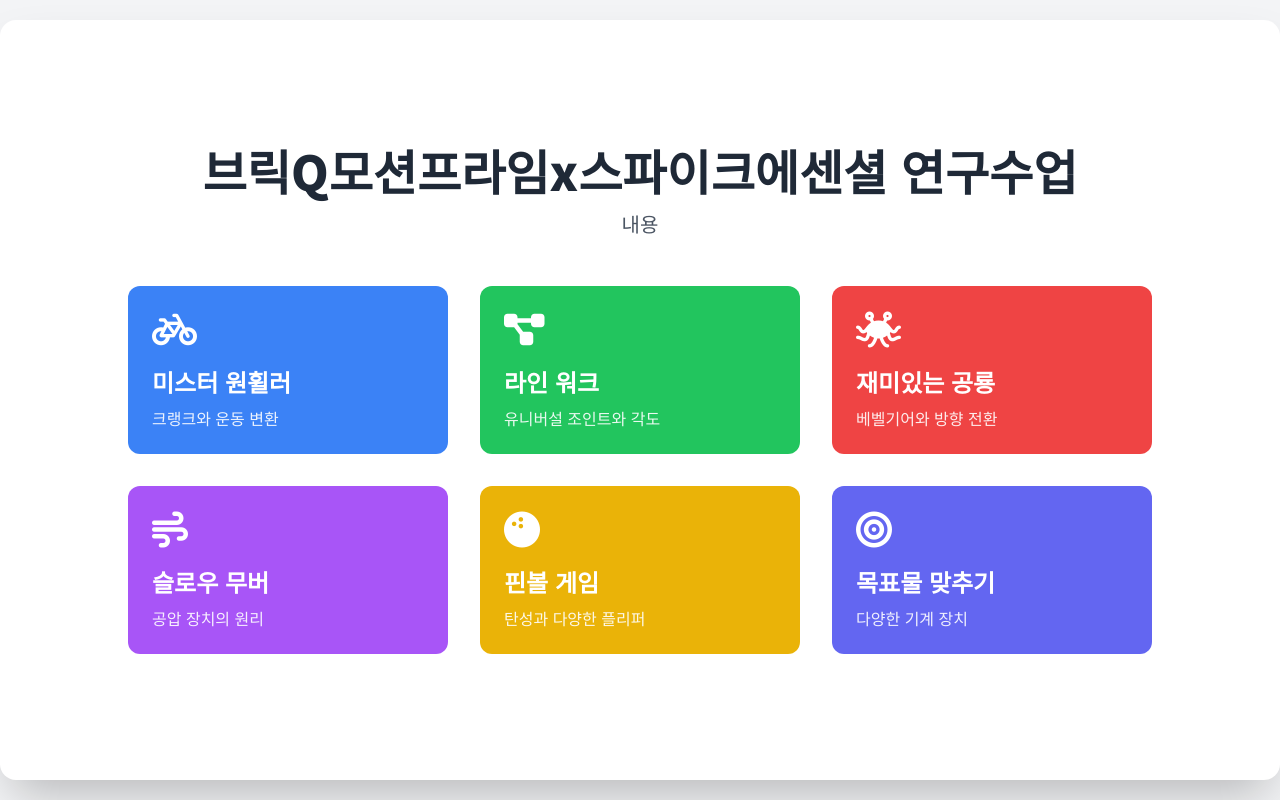
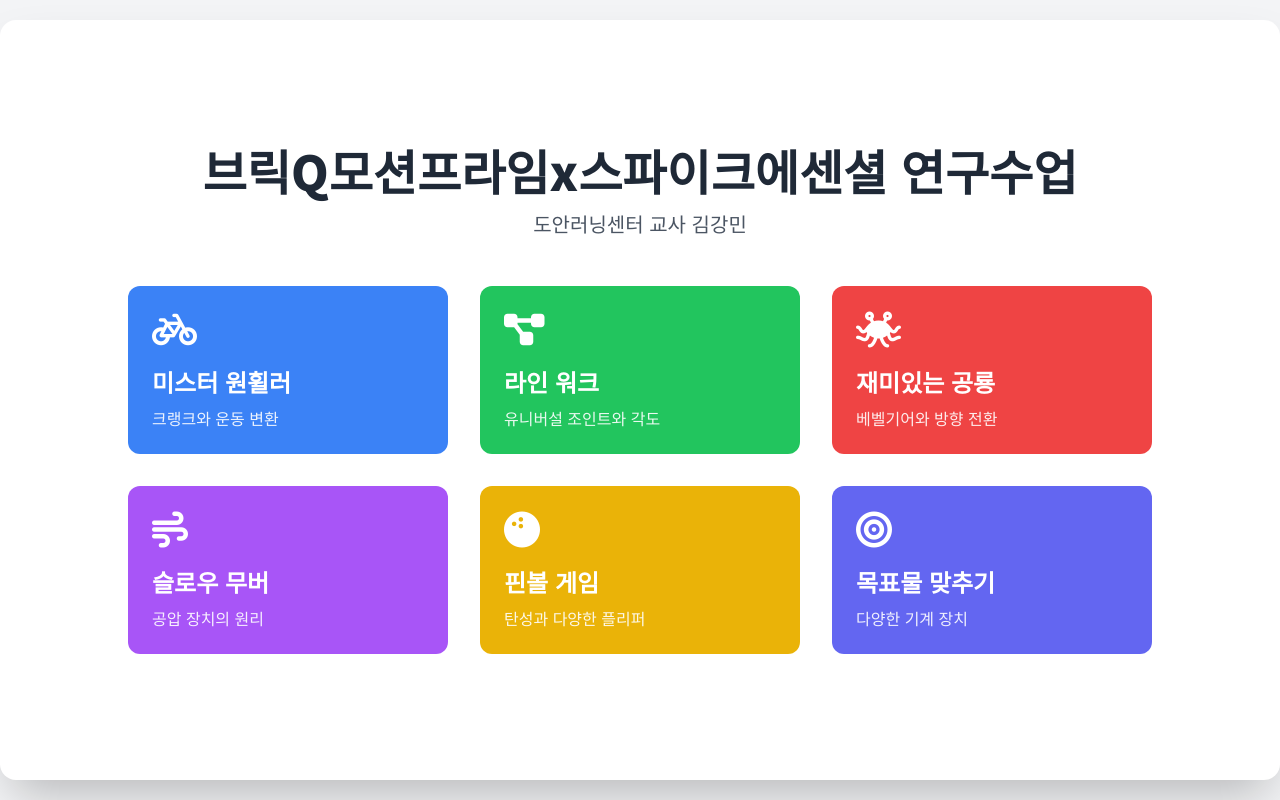
Before and after one commit to River-Jadestone/lessonstudy, a plain HTML site: page index.html in a window 1280 px wide. Drawn offline with nearby package versions, Linux system fonts and the light colour scheme.

Commit message:
Update index.html

```diff
--- a/index.html
+++ b/index.html
@@ -69,7 +69,7 @@
             <!-- Home Slide (Table of Contents) -->
             <div id="home-slide" class="active flex-col items-center justify-center p-8 lg:p-12">
                 <h1 class="text-4xl lg:text-5xl font-black text-gray-800 mb-4">브릭Q모션프라임x스파이크에센셜 연구수업</h1>
-                <p class="text-xl text-gray-600 mb-12">내용</p>
+                <p class="text-xl text-gray-600 mb-12">도안러닝센터 교사 김강민</p>
                 <div class="grid grid-cols-2 lg:grid-cols-3 gap-8 w-full max-w-5xl">
                     <!-- Topic Cards -->
                     <div class="topic-card bg-blue-500 text-white p-6 rounded-xl cursor-pointer" data-topic="mr-onewheeler">
```
